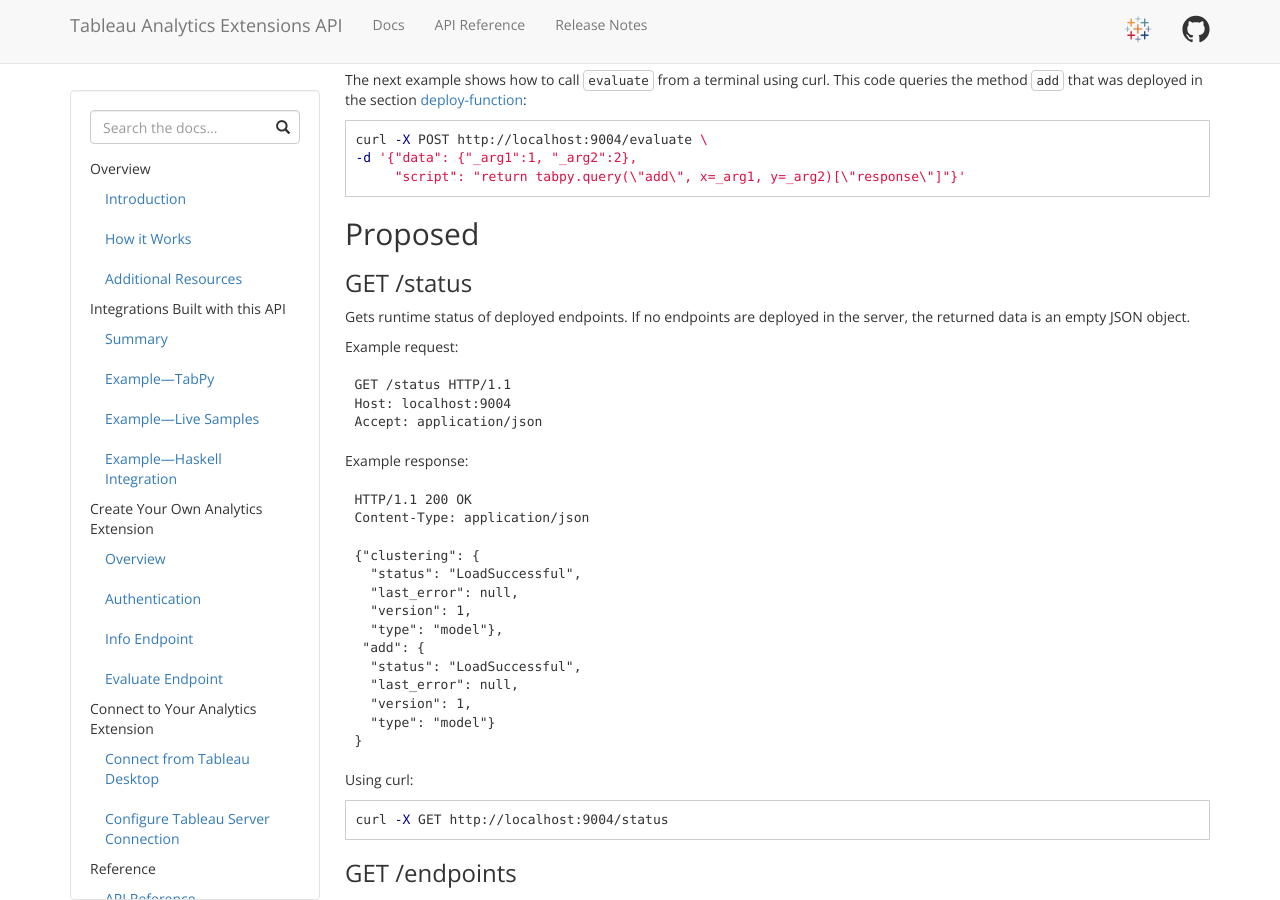
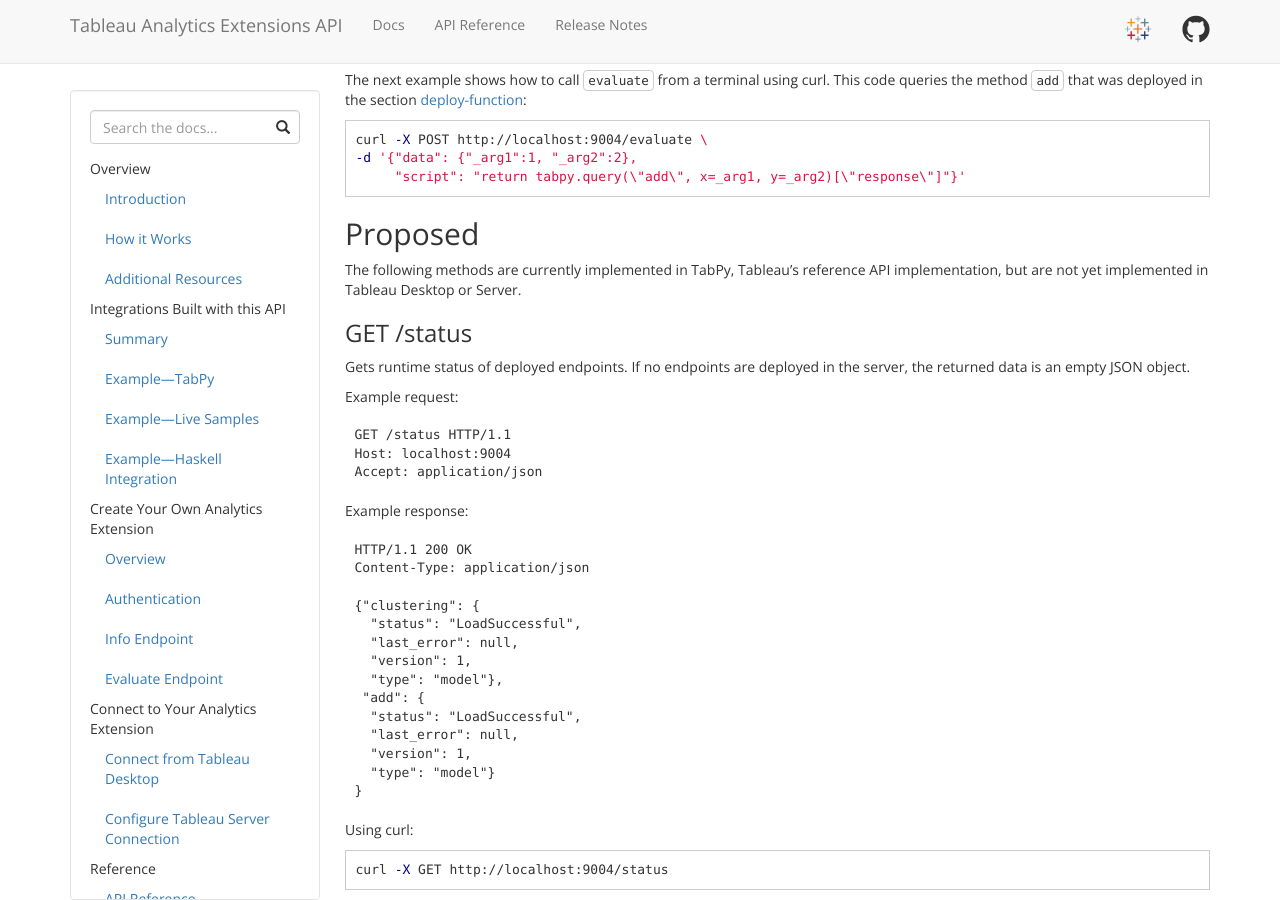
Before and after one commit to tableau/analytics-extensions-api, a Jekyll site: the page built from docs/ae_api_ref.md, in a window 1280 px wide and 900 px high, scrolled down 3666 px. Built offline with Jekyll 4.4.1, drawn with Linux system fonts in a browser that asks for light colours; nearby versions of some CDN libraries.

Commit message:
Update ae_api_ref.md

```diff
--- a/docs/ae_api_ref.md
+++ b/docs/ae_api_ref.md
@@ -194,6 +194,8 @@
 
 ## Proposed
 
+The following methods are currently implemented in TabPy, Tableau's reference API implementation, but are not yet implemented in Tableau Desktop or Server.
+
 ### GET /status
 
 Gets runtime status of deployed endpoints. If no endpoints are deployed in
```
